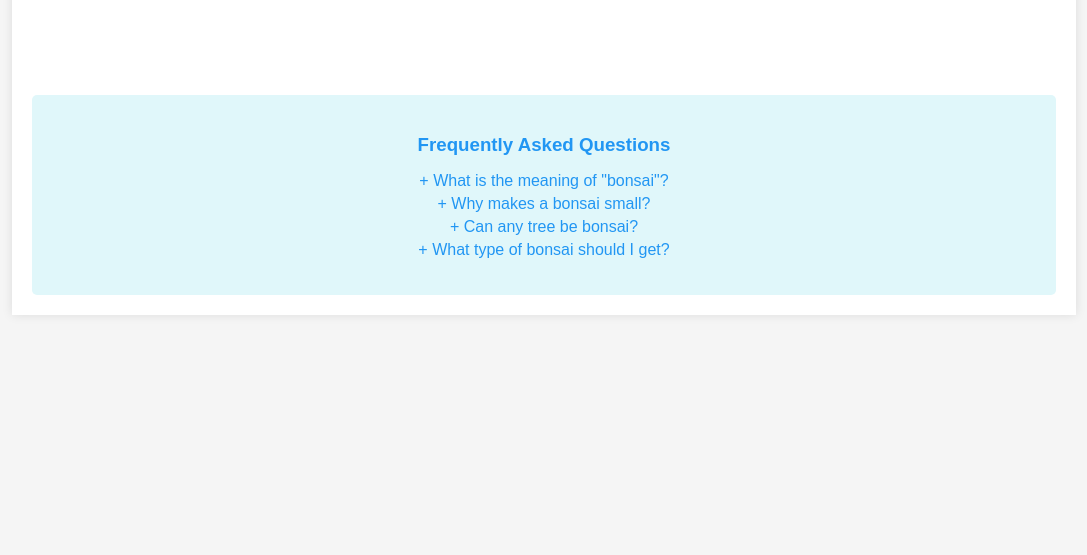
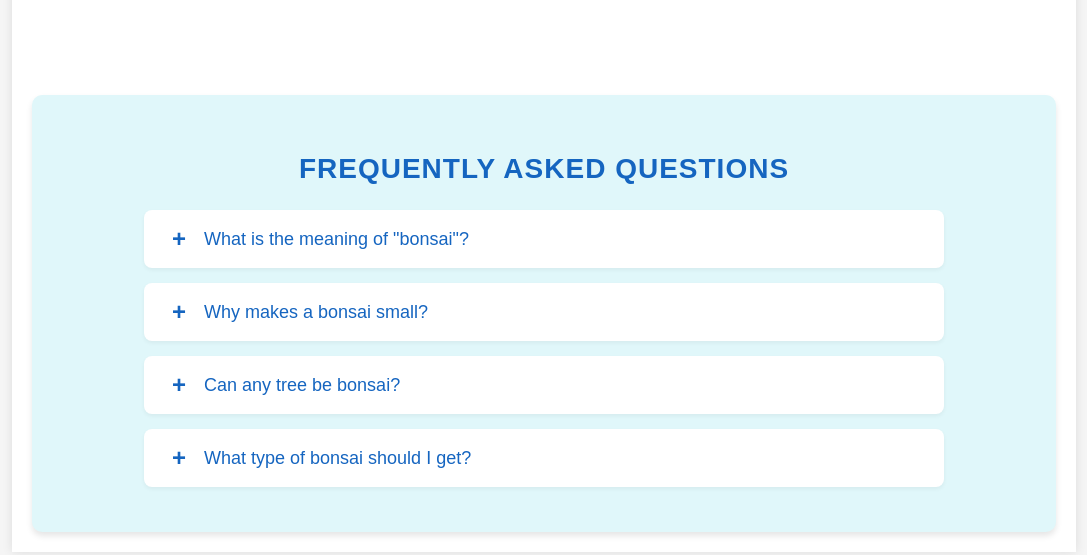
Before and after one commit to M3hTi/learning-jQuery-project-12-web-warrior-, a plain HTML site: page index.html in a window 1280 px wide. Shown: the part 245-800 px from the top of the page, without its empty margins (96-1183 px from the left). Drawn offline with nearby package versions, Linux system fonts and the light colour scheme.

Commit message:
Enhance FAQ section with jQuery methods for showing/hiding answers and improve styling for better user experience

```diff
--- a/index.html
+++ b/index.html
@@ -21,25 +21,33 @@
         <div class="faq-section">
             <h3>Frequently Asked Questions</h3>
             <ul>
-                <li>+ What is the meaning of "bonsai"?
+                <li class="hiddenAnswer">
+                    <span class="symbol"></span>
+                    What is the meaning of "bonsai"?
                     <!-- <p class="none">
                         The word bonsai comes from the Japanese words "bon" (tray or pot) and "sai" (plant or tree). Together, it means "planted in a tray" or "tray planting." It refers to the art of growing and shaping miniature trees in containers to replicate the appearance of full-size trees in nature.
                     </p>  -->
                 </li>
 
-                <li>+ Why makes a bonsai small?
+                <li class="hiddenAnswer">
+                    <span class="symbol"></span>
+                    Why makes a bonsai small?
                     <!-- <p class="none">
                         1) Pruning and trimming: Regular pruning of branches and roots keeps the tree small and balanced. 2) Pot size: Planting the tree in a small container restricts its root growth, limiting the overall size. 3) Wiring: Metal wires are used to guide the tree's growth into a desired shape. 4) Controlled care: Specialized soil, water, and nutrients are provided in moderation to slow growth without compromising the tree's health.
                     </p>  -->
                 </li>
 
-                <li>+ Can any tree be bonsai?
+                <li class="hiddenAnswer">
+                    <span class="symbol"></span>
+                    Can any tree be bonsai?
                     <!-- <p class="none">
                         In principle, yes. Most trees and shrubs with woody stems and small leaves or needles can be cultivated as bonsai. Popular species include: 1) Juniper 2) Maple 3) Pine 4) Ficus Elm However, the tree should have the ability to withstand regular pruning and adapt to container growth
                     </p>  -->
                 </li>
 
-                <li>+ What type of bonsai should I get?
+                <li class="hiddenAnswer">
+                    <span class="symbol"></span>
+                    What type of bonsai should I get?
                     <!-- <p class="none">
                         The type of bonsai you choose depends on your preferences, environment, and level of experience: For beginners: For beginners: Ficus: Hardy and low maintenance.Jade Plant (Portulacaria afra): Requires minimal watering.Indoor bonsai: Ficus, Jade, or Chinese Elm.Outdoor bonsai: Juniper, Pine, or Japanese Maple.If you want flowering bonsai: Azalea, Cherry Blossom, or Bougainvillea.Consider climate: Pick a species that thrives in your local environment.
                     </p>  -->
--- a/scripts.js
+++ b/scripts.js
@@ -49,11 +49,11 @@ $("ul li").click(function() {
     const index = $(this).index(); // Get the index of clicked li
     console.log(index);
     const existingAnswer = $(this).find('p');
+    $(this).toggleClass('hiddenAnswer');
 
     // Remove all existing answers
     $('ul li p').remove();
 
-    // If there wasn't already an answer under this question, add one
     if (existingAnswer.length === 0) {
         const answer = $('<p>').text(description[index]);
         $(this).append(answer);
--- a/styles.css
+++ b/styles.css
@@ -32,24 +32,74 @@ header h2 {
 
 .faq-section {
     background-color: #e0f7fa;
-    padding: 20px;
-    border-radius: 5px;
+    padding: 30px;
+    border-radius: 10px;
+    box-shadow: 0 4px 6px rgba(0, 0, 0, 0.1);
 }
 
 .faq-section h3 {
-    color: #2196F3;
-    margin-bottom: 10px;
+    color: #1565C0;
+    margin-bottom: 25px;
+    font-size: 28px;
+    text-transform: uppercase;
+    letter-spacing: 1px;
 }
 
 .faq-section ul {
     list-style-type: none;
     padding: 0;
+    max-width: 800px;
+    margin: 0 auto;
 }
 
 .faq-section li {
-    color: #2196F3;
-    margin: 5px 0;
+    color: #1565C0;
+    margin: 15px 0;
     cursor: pointer;
+    display: flex;
+    align-items: center;
+    background-color: white;
+    padding: 15px 25px;
+    border-radius: 8px;
+    transition: all 0.3s ease;
+    box-shadow: 0 2px 4px rgba(0, 0, 0, 0.05);
+    font-size: 18px;
+    font-weight: 500;
+}
+
+.faq-section li:hover {
+    transform: translateY(-2px);
+    box-shadow: 0 4px 8px rgba(0, 0, 0, 0.1);
+}
+
+.symbol {
+    margin-right: 15px;
+    font-weight: bold;
+    min-width: 20px;
+}
+
+.symbol::before {
+    content: '−';
+    color: #1565C0;
+    font-size: 24px;
+    font-weight: bold;
+}
+
+.hiddenAnswer .symbol::before {
+    content: '+';
+}
+
+.faq-section p {
+    width: 100%;
+    margin: 15px 0;
+    text-align: left;
+    padding: 20px;
+    background-color: #f8f9fa;
+    border-radius: 8px;
+    box-shadow: inset 0 2px 4px rgba(0,0,0,0.05);
+    font-size: 16px;
+    line-height: 1.6;
+    color: #37474F;
 }
 
 .header-images {
```
Also changed, not shown: 1 other file.
